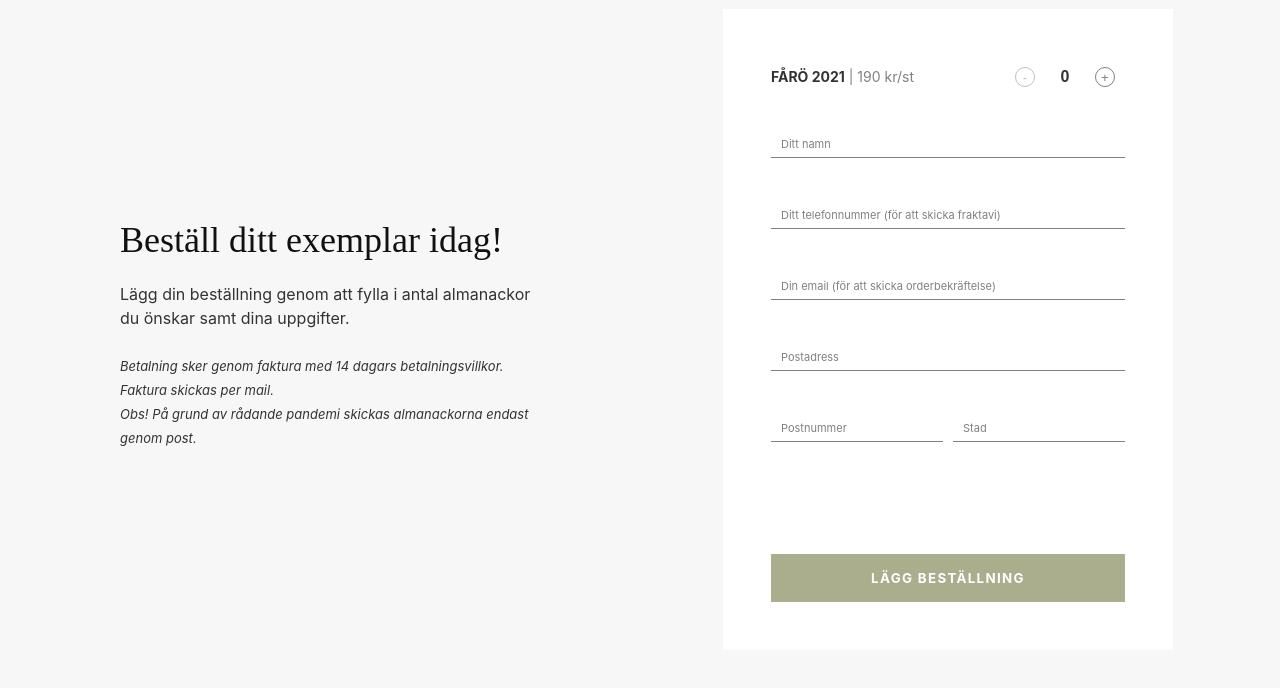
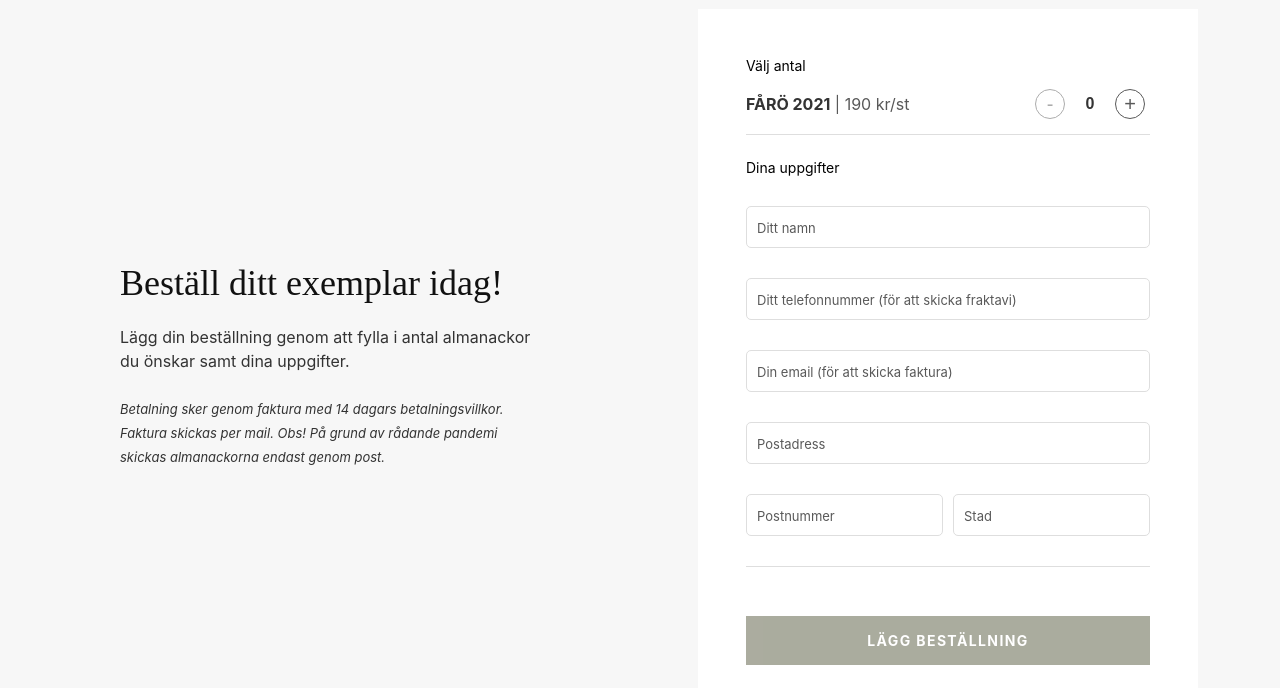
Before and after one commit to dtangerfors/juice, a Gatsby site: page /almanacka in a window 1280 px wide. Shown: the part 2292-2980 px from the top of the page. Built offline with nearby package versions, Linux system fonts and the light colour scheme; Gatsby itself is replaced by a stand-in of ours; a web font is replaced by a local one; what @prismicio/gatsby-source-prismic-graphql would draw is missing.

Commit message:
Updated form for better UX

```diff
--- a/src/assets/variables.js
+++ b/src/assets/variables.js
@@ -10,8 +10,9 @@ const colors = {
     white: '#F7F7F7',
     black: '#111111',
     gray30: '#333',
-    gray50: '#808080',
-    green: '#AAAE8C',
+    gray50: '#595959',
+    gray80: '#dedede',
+    green: '#585b40',
     orange: '#C4865D'
 }
 
--- a/src/components/Counter.js
+++ b/src/components/Counter.js
@@ -13,7 +13,7 @@ const OuterButton = styled.button`
 
     width: 4rem;
     height: 4rem;
-    padding: 1rem;
+    padding: .5rem;
 
     &:disabled {
         opacity: 0.5;
@@ -33,6 +33,8 @@ const InnerButton = styled.span`
     height: 100%;
     display: grid;
     place-items: center;
+    font-size: 20px;
+    line-height: 1;
 `
 
 const CounterWrap = styled.div`
@@ -47,13 +49,11 @@ const CountNumber = styled.input`
     width: 4rem;
     padding: 0;
     text-align: center;
-    font-size: ${variables.typography.defaultSize};
+    font-size: 16px;
     font-weight: 700;
     color: ${variables.color.gray30};
 
-    @media ${screen.small} {
-      width: 2rem;
-    }
+
 `
 
 class Button extends Component {
--- a/src/components/OrderForm.js
+++ b/src/components/OrderForm.js
@@ -1,6 +1,6 @@
 import React, { Component } from 'react'
 import styled from "styled-components"
-import { darken, lighten } from "polished"
+import { darken } from "polished"
 
 import variables from "../assets/variables"
 import screen from "../assets/mediaqueries"
@@ -8,15 +8,12 @@ import screen from "../assets/mediaqueries"
 import Counter from "./Counter"
 import PriceSection from "./PriceSection"
 
-import ThanksPopup from "../components/ThanksPopup"
-
-
 const Form = styled.form`
     background-color: #FFF;
     padding: ${variables.padding.medium};
     display: flex;
     flex-wrap: wrap;
-    max-width: 45rem;
+    max-width: 50rem;
 
     @media ${screen.small} {
         padding: ${variables.padding.medium} ${variables.padding.small};
@@ -29,38 +26,37 @@ const Input = styled.input`
     appearance: none;
 
     width: 100%;
-    padding: .5rem 1rem;
-    margin-bottom: 4rem;
+    padding: 1rem;
+    margin-bottom: 3rem;
 
     font-family: inherit;
     font-size: 16px;
     color: ${variables.color.gray30};
 
-    border: none;
-    border-radius: 0;
-    border-bottom: 1px solid ${variables.color.gray50};
+    border-radius: 5px;
+    border: 1px solid ${variables.color.gray80};
 
     &::placeholder {
         color: ${variables.color.gray50};
-        font-size: 11px;
+        font-size: 13px;
     }
 
     &:-webkit-autofill {
-        box-shadow: 0 0 0px 1000px ${lighten(0.35, variables.color.green)} inset;
+        box-shadow: 0 0 0px 1000px #e9ece2 inset;
         background-image: none !important;
     }
 `
 
 const Label = styled.label`
     color: ${variables.color.gray50};
-    font-size: 11px;
+    font-size: 13px;
     padding: .5rem 1rem;
     display: block;
     -webkit-transition:all .3s;
     transition: all .3s;
 
     position: absolute;
-    transform: translateY(-2rem);
+    transform: translateY(-2.3rem);
 
     ${Input}:placeholder-shown + & {
         opacity: 0;
@@ -70,9 +66,9 @@ const Label = styled.label`
 `
 
 const StaticLabel = styled.label`
-    font-size: 14px;
+    font-size: 16px;
     font-weight: 700;
-    line-height: 1.8rem;
+    line-height: 1.5em;
     text-transform: uppercase;
 
     color: ${variables.color.gray30};
@@ -83,10 +79,16 @@ const StaticLabel = styled.label`
         content: ' | 190 kr/st';
         color: ${variables.color.gray50};
         text-transform: lowercase;
+
+        @media only screen and (max-width: 400px) {
+            display: block;
+            content: '190 kr/st';
+            line-height: 1.2em;
+        }
     }
 `
 
-const Fieldset = styled.div`
+const InputWrapper = styled.div`
     position: relative;
     display: flex;
     justify-content: space-between;
@@ -117,31 +119,37 @@ const Submit = styled.input.attrs({ type: 'submit' })`
     text-transform: uppercase;
     letter-spacing: .1em;
     font-family: inherit;
+    font-size: 14px;
     font-weight: 700;
 
     border: none;
     border-radius: 0;
 
     &:hover {
-        background-color: ${darken(0.2, variables.color.green)};
+        background-color: ${darken(0.05, variables.color.green)};
+    }
+
+    &:disabled {
+        cursor: not-allowed;
+        opacity: .5;
     }
 `
 
-const FormGroup = styled.div`
+const FormGroup = styled.fieldset`
     display: flex;
     flex-wrap: wrap;
-    margin: 0 0 ${variables.padding.medium};
+    margin: 0 0 ${variables.padding.small};
     width: 100%;
-
-    &:first-child {
-        margin: 0 0 3rem;
-    }
-
-    &:last-of-type {
-        margin: 0 0 ${variables.padding.small};
-    }
+    border: none;
+    border-bottom: 1px solid ${variables.color.gray80};
 `
 
+const Legend = styled.legend`
+    font-family: inherit;
+    font-size: 14px;
+    ${variables.color.gray50};
+    margin-bottom: 1rem;
+`
 export default class OrderForm extends Component {
 
     constructor(props) {
@@ -229,14 +237,15 @@ export default class OrderForm extends Component {
             id="calendar-order-form"
             >
                 <FormGroup>
-                    <Fieldset>
+                    <Legend>Välj antal</Legend>
+                    <InputWrapper style={{marginBottom: '1rem'}}>
                         <StaticLabel htmlFor="faroTotal">Fårö 2021</StaticLabel>
                         <Counter incrementCart={this.incrementCart} decrementCart={this.decrementCart} status={status} name="faroTotal"/>
-                    </Fieldset>
-                    {/* <Fieldset>
+                    </InputWrapper>
+                    {/* <InputWrapper>
                         <StaticLabel htmlFor="gotlandTotal">Gotland 2021</StaticLabel>
                         <Counter incrementCart={this.incrementCart} decrementCart={this.decrementCart} status={status} name="gotlandTotal"/>
-                    </Fieldset> */}
+                    </InputWrapper> */}
                 </FormGroup>
                 <FormGroup style={{
                     height: status === "SUCCESS" ? '0' : null,
@@ -245,33 +254,34 @@ export default class OrderForm extends Component {
                     transformOrigin: 'top',
                     transition: 'hidden 0s ease 0s, height .3s ease 0s, opacity .3s ease .3s',
                 }}>
-                    <Fieldset>
+                    <Legend style={{marginBottom: '3rem'}}>Dina uppgifter</Legend>
+                    <InputWrapper>
                         <Input id="customerName" name="customerName" type="text" required placeholder="Ditt namn" value={customerName} onChange={this.handleChange}/>
                         <Label htmlFor="customerName">Ditt namn</Label>
-                    </Fieldset>
-                    <Fieldset>
+                    </InputWrapper>
+                    <InputWrapper>
                         <Input id="customerPhone" name="customerPhone" type="tel" required placeholder="Ditt telefonnummer (för att skicka fraktavi)" value={customerPhone} onChange={this.handleChange}/>
                         <Label htmlFor="customerPhone">Ditt telefonnummer</Label>
-                    </Fieldset>
-                    <Fieldset>
-                        <Input id="customerEmail" name="customerEmail" type="email" required placeholder="Din email (för att skicka orderbekräftelse)" value={customerEmail} onChange={this.handleChange}/>
+                    </InputWrapper>
+                    <InputWrapper>
+                        <Input id="customerEmail" name="customerEmail" type="email" required placeholder="Din email (för att skicka faktura)" value={customerEmail} onChange={this.handleChange}/>
                         <Label htmlFor="customerEmail">Din mail</Label>
-                    </Fieldset>
-                    <Fieldset>
+                    </InputWrapper>
+                    <InputWrapper>
                         <Input id="customerStreetNumber" name="customerStreetNumber" required type="text" placeholder="Postadress" value={customerStreetNumber} onChange={this.handleChange}/>
                         <Label htmlFor="customerStreetNumber">Postadress</Label>
-                    </Fieldset>
-                    <Fieldset half>
+                    </InputWrapper>
+                    <InputWrapper half>
                         <Input id="customerPostalCode" name="customerPostalCode" required type="text" placeholder="Postnummer" value={customerPostalCode} onChange={this.handleChange}/>
                         <Label htmlFor="customerPostalCode">Postnummer</Label>
-                    </Fieldset>
-                    <Fieldset half>
+                    </InputWrapper>
+                    <InputWrapper half>
                         <Input id="customerPostalTown" name="customerPostalTown" required type="text" placeholder="Stad" value={customerPostalTown} onChange={this.handleChange}/>
                         <Label htmlFor="customerPostalTown">Stad</Label>
-                    </Fieldset>
+                    </InputWrapper>
                 </FormGroup>
                 <FormGroup style={{
-                    height: inCart ? '70px' : '0',
+                    height: inCart ? '85px' : '0',
                     visibility: inCart ? 'visible' : 'hidden',
                     opacity: inCart ? 1 : 0,
                     transformOrigin: 'top',
@@ -280,7 +290,7 @@ export default class OrderForm extends Component {
                 }}>
                     <PriceSection inCart={inCart}/>
                 </FormGroup>
-                {status === "SUCCESS" ? <ThanksPopup/> : <Submit value="Lägg beställning" />}
+                <Submit disabled={!this.state.inCart} value="Lägg beställning" />
                 {status === "ERROR" && <p>Ooops! Ett fel uppstod, försök igen snart.</p>}
             </Form>
         )
--- a/src/components/PriceSection.js
+++ b/src/components/PriceSection.js
@@ -12,7 +12,7 @@ const PriceField = styled.div`
 
   color: ${props =>
     props.subTotal ? variables.color.green : variables.color.gray50};
-  font-size: 1.3rem;
+  font-size: 13px;
   font-weight: ${props => (props.subTotal ? 700 : 400)};
   line-height: 1.8rem;
 `
@@ -27,7 +27,7 @@ const PriceName = styled.div`
 
 const Price = styled.div`
   font-family: inherit;
-  font-size: ${props => (props.subTotal ? "16px" : "inherit")};
+  font-size: ${props => (props.subTotal ? "20px" : "inherit")};
   font-weight: inherit;
 
   text-transform: uppercase;
--- a/src/pages/almanacka/index.js
+++ b/src/pages/almanacka/index.js
@@ -353,8 +353,7 @@ export default () => {
                         <SplitContent>
                             <H2>Beställ ditt exemplar idag!</H2>
                             <Paragraph>Lägg din beställning genom att fylla i antal almanackor du önskar samt dina uppgifter.</Paragraph>
-                            <Information>Betalning sker genom faktura med 14 dagars betalningsvillkor. Faktura skickas per mail.</Information>
-                            <Information secondary>Obs! På grund av rådande pandemi skickas almanackorna endast genom post.</Information>
+                            <Information>Betalning sker genom faktura med 14 dagars betalningsvillkor. Faktura skickas per mail. Obs! På grund av rådande pandemi skickas almanackorna endast genom post.</Information>
                         </SplitContent>
                         <FormSplit>
                             <OrderForm />
```
